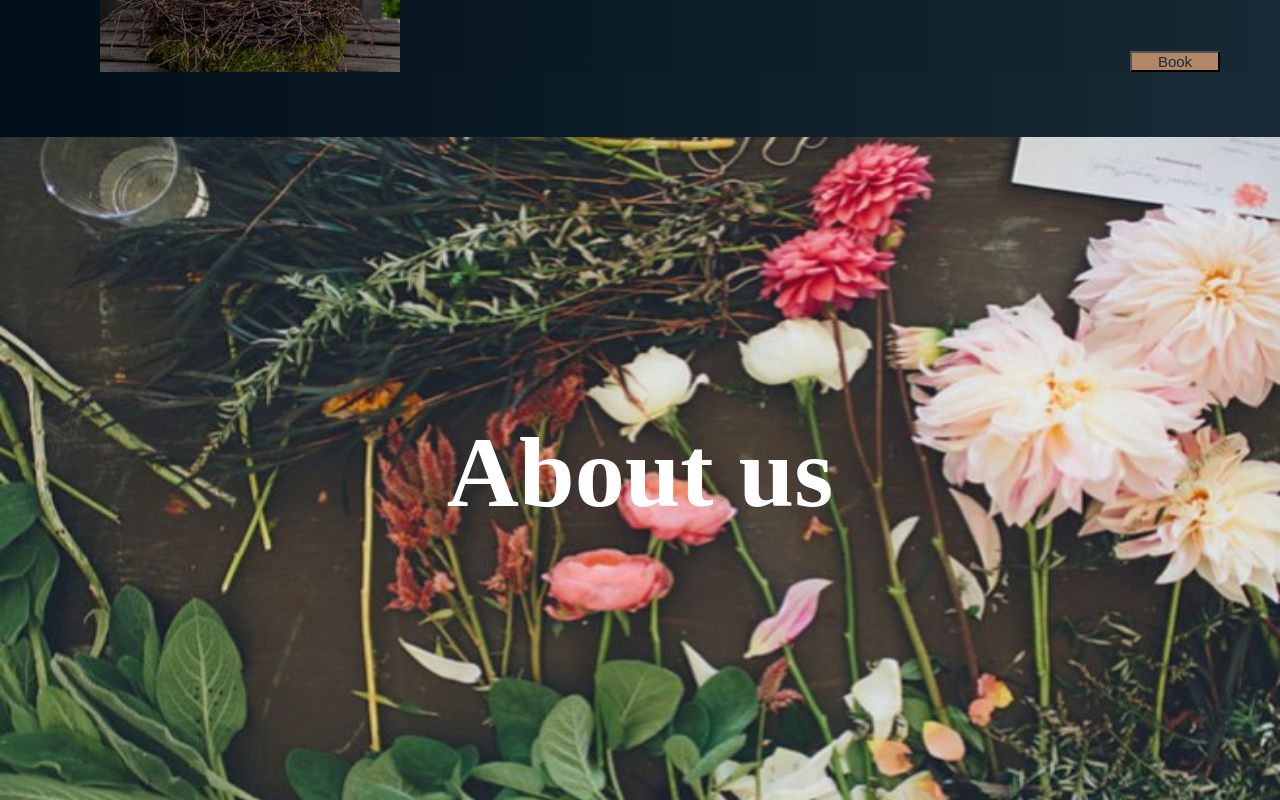
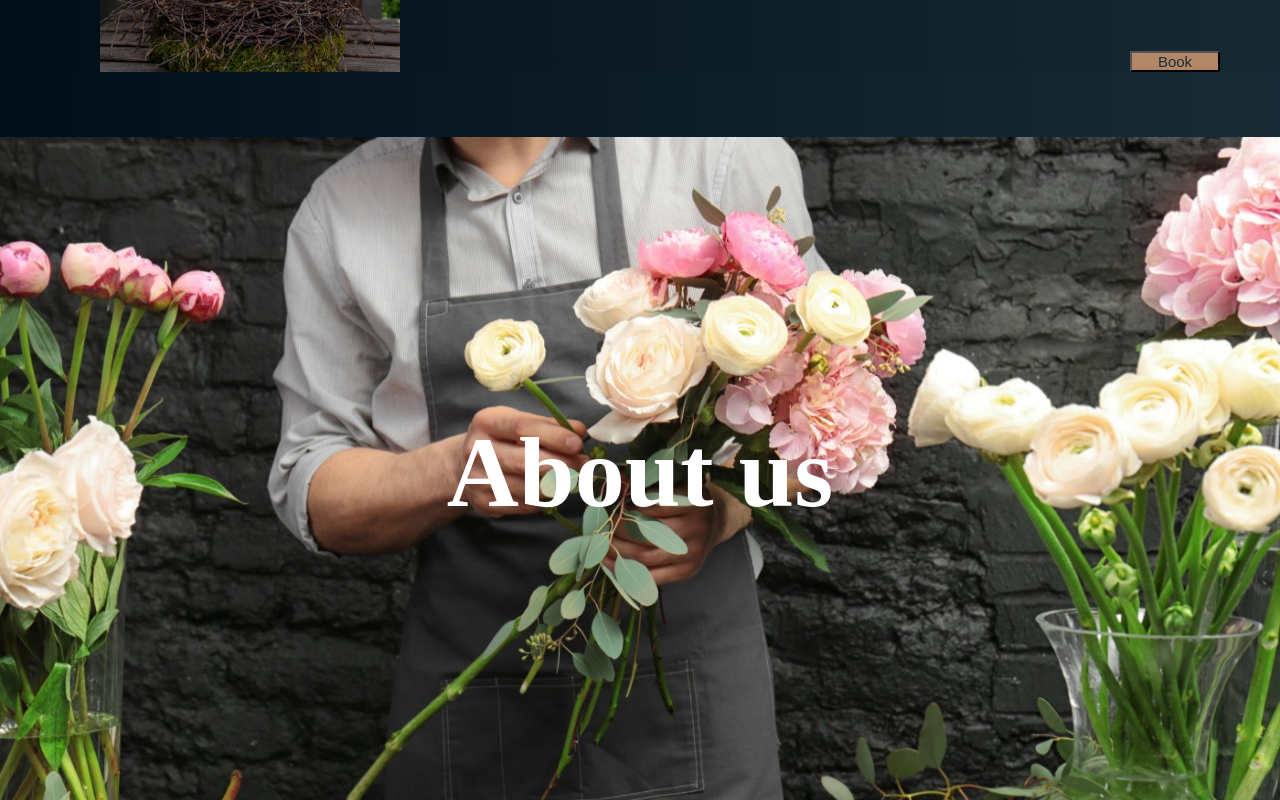
Before and after one commit to JennyWeij/BindingBlooms, a React (Vite) app: page / in a window 1280 px wide. Shown: the part 5020-5820 px from the top of the page. Built offline with nearby package versions, Linux system fonts and the light colour scheme.

Commit message:
uppdaterat aboutusbilden

```diff
--- a/src/pages/AboutPage.tsx
+++ b/src/pages/AboutPage.tsx
@@ -12,7 +12,7 @@ function AboutPage() {
           style={{ width: "100vw", height: "100vh" }}
         >
           <img
-            src="/images/flowerpicture.jpg"
+            src="/images/aboutus.jpg"
             alt="Flowers on table image"
             style={{
               width: "100vw",
```
Also changed, not shown: public/images/aboutus.jpg (added).
